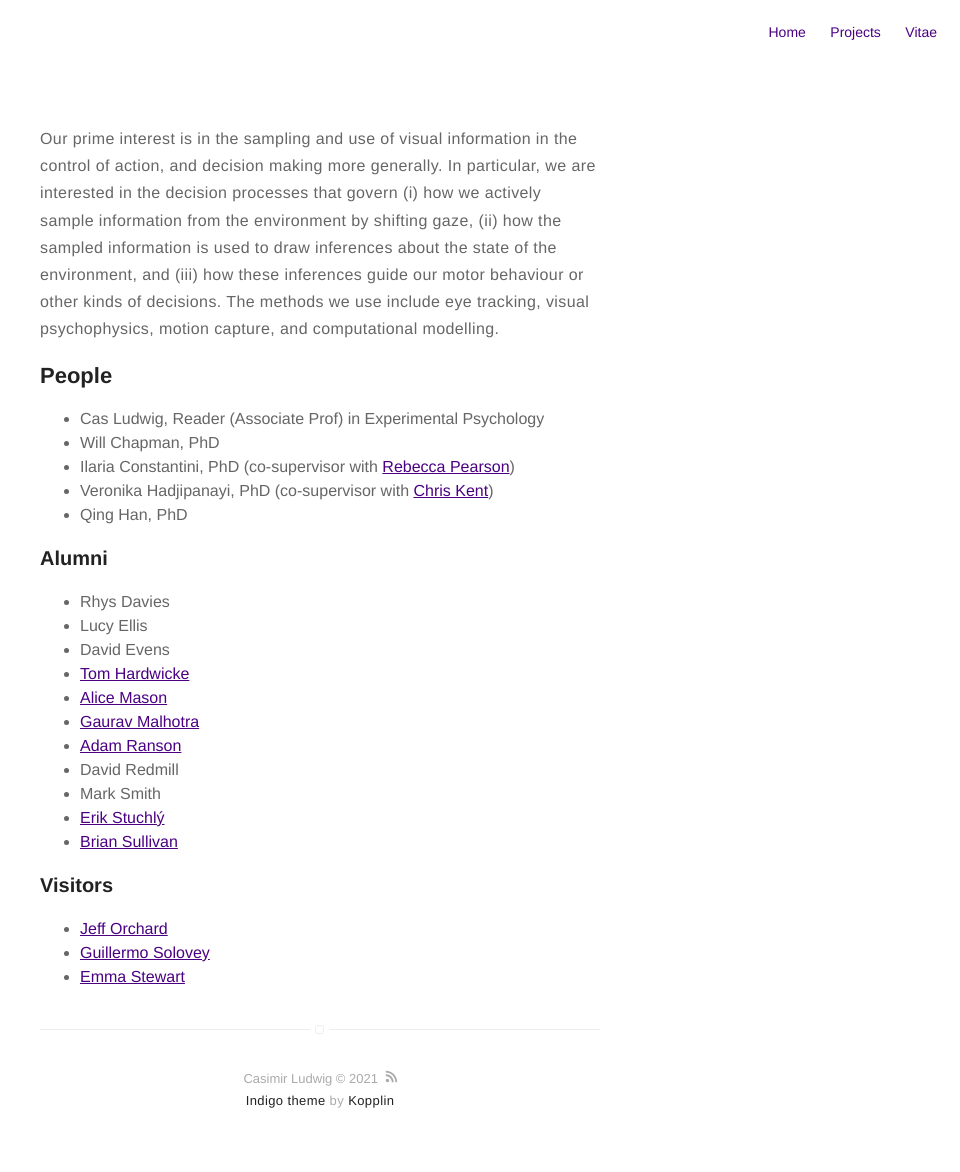
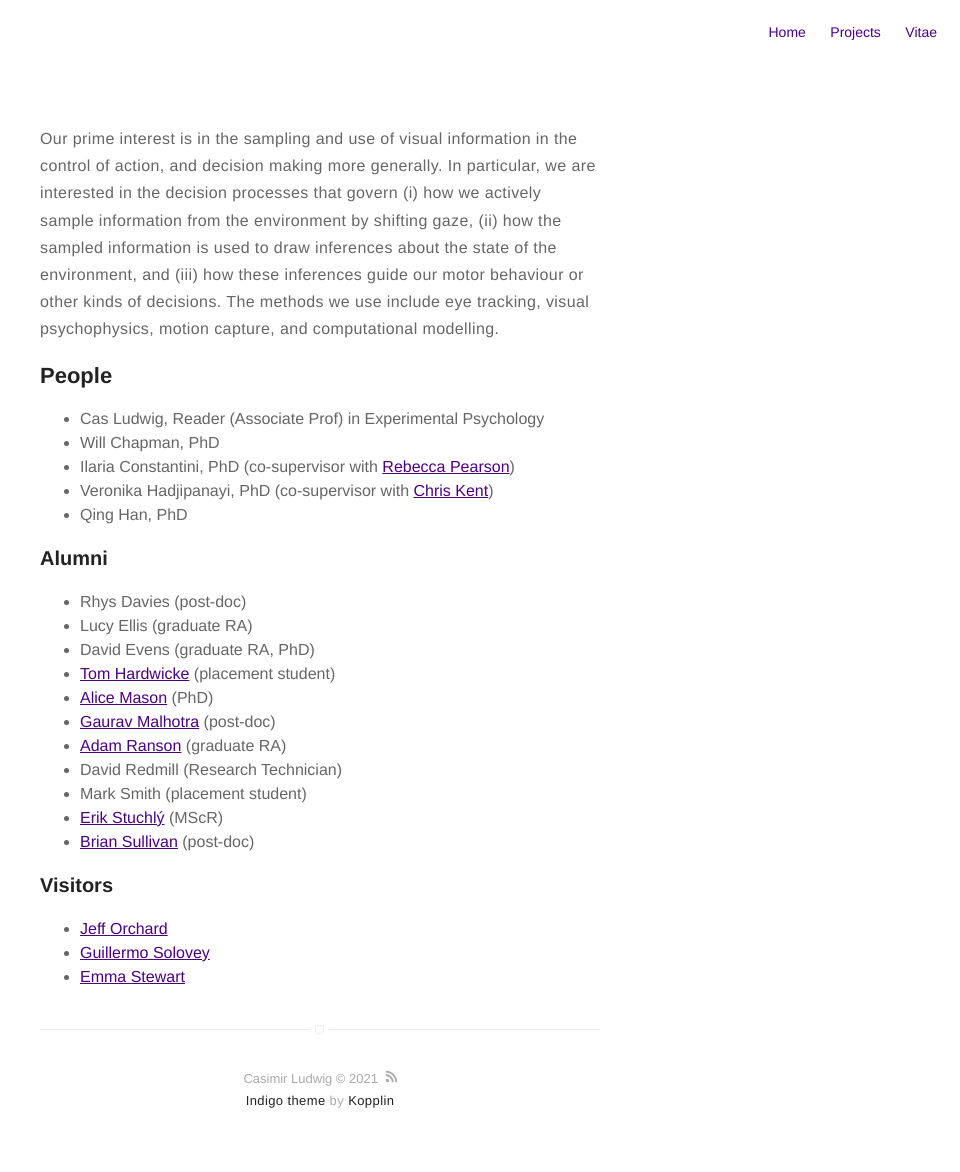
Before and after one commit to CasLudwig/CasLudwig.github.io, a Jekyll site: the page built from about.md, in a window 1280 px wide. Shown: the whole page, without its empty margins (320-1280 px from the left). Built offline with Jekyll 4.4.1, drawn with Linux system fonts in a browser that asks for light colours.

Commit message:
Update about.md

```diff
--- a/about.md
+++ b/about.md
@@ -15,17 +15,17 @@ Our prime interest is in the sampling and use of visual information in the contr
 
 ### Alumni
 
-- Rhys Davies
-- Lucy Ellis
-- David Evens
-- [Tom Hardwicke](https://tomhardwicke.netlify.app/){:target="_blank"}
-- [Alice Mason](https://alicemason.github.io/){:target="_blank"}
-- [Gaurav Malhotra](https://research-information.bris.ac.uk/en/persons/gaurav-malhotra){:target="_blank"}
-- [Adam Ranson](https://www.ransonlab.net/home){:target="_blank"}
-- David Redmill
-- Mark Smith
-- [Erik Stuchl&yacute;](https://www.psy.uni-hamburg.de/en/arbeitsbereiche/allgemeine-psychologie/personen/erik-stuchly.html){:target="_blank"}
-- [Brian Sullivan](https://visionresearchblog.wordpress.com/){:target="_blank"}
+- Rhys Davies (post-doc)
+- Lucy Ellis (graduate RA)
+- David Evens (graduate RA, PhD)
+- [Tom Hardwicke](https://tomhardwicke.netlify.app/){:target="_blank"} (placement student)
+- [Alice Mason](https://alicemason.github.io/){:target="_blank"} (PhD)
+- [Gaurav Malhotra](https://research-information.bris.ac.uk/en/persons/gaurav-malhotra){:target="_blank"} (post-doc)
+- [Adam Ranson](https://www.ransonlab.net/home){:target="_blank"} (graduate RA)
+- David Redmill (Research Technician)
+- Mark Smith (placement student)
+- [Erik Stuchl&yacute;](https://www.psy.uni-hamburg.de/en/arbeitsbereiche/allgemeine-psychologie/personen/erik-stuchly.html){:target="_blank"} (MScR)
+- [Brian Sullivan](https://visionresearchblog.wordpress.com/){:target="_blank"} (post-doc)
 
 ### Visitors
 
```
